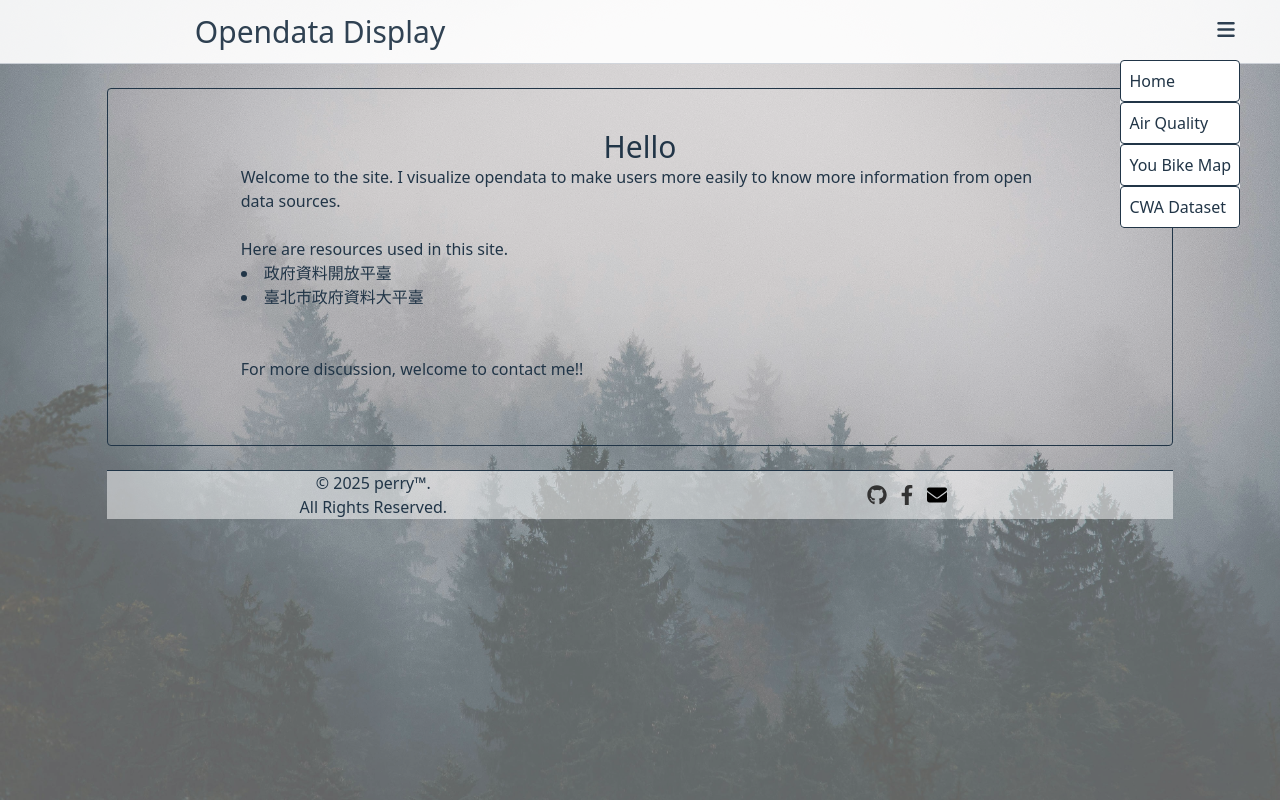
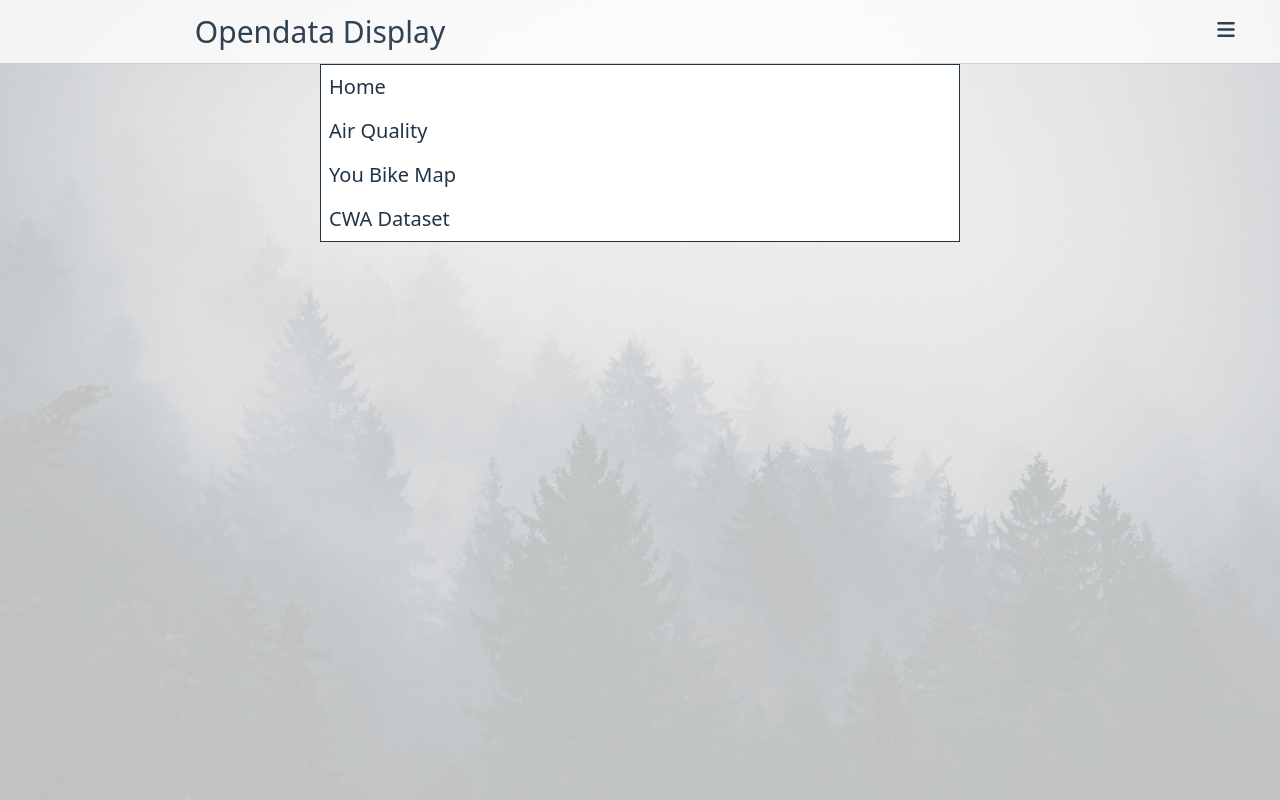
Before and after one commit to voldemort92205/vue_practice, a Vue app in the folder practice8_opendataDemo/: page / in a window 1280 px wide. Both pictures are taken after a click on the button 1226 px from the left and 30 px from the top of the page. Shown: the top 800 px of the page. Built offline with nearby package versions, Linux system fonts and the light colour scheme.

Commit message:
[UPDATE] practice8: change the router button style
    - show: cover the web screen
    - hide: not cover the web screen

```diff
--- a/practice8_opendataDemo/src/components/HeaderWithRouter.vue
+++ b/practice8_opendataDemo/src/components/HeaderWithRouter.vue
@@ -21,7 +21,7 @@ const menuBarChange = () => {
     <div class="sticky top-0 z-10">
     <header class="w-full bg-white dark:bg-zinc-800
                     border-b border-gray-300
-                     opacity-90 grid grid-cols-2 z-10
+                    opacity-90 grid grid-cols-2 z-10
                     h-16">
         <div class="text-2xl my-auto px-5 md:text-3xl">
             <!-- hardcoe the homepage link here -->
@@ -38,17 +38,20 @@ const menuBarChange = () => {
             </button>
         </div>
     </header>
-
     <div v-if="showMenu"
-        class="my-auto bg-white absolute top-15 right-10 z-15 rounded">
+        class="sticky top-0 h-screen bg-white/60 dark:bg-zinc-800/60"
+        @click="menuBarChange">
+        <div class="w-2/4 mx-auto flex flex-col justify-center border bg-white dark:bg-zinc-800"
+            @click="menuBarChange">
         <RouterLink v-for="item in props.routerInfo"
                     :to="item.linkUrl" :key="item.name"
-                    class="flex flex-row px-2 py-2 hover:bg-slate-200
-                            rounded border-1 w-full hover:dark:bg-slate-600"
+                    class="flex flex-row px-2 py-2 text-xl hover:bg-slate-200
+                            rounded hover:dark:bg-slate-600"
                     @click="menuBarChange"
         >
             {{ item.name }}
         </RouterLink>
+        </div>
     </div>
 
     </div>
```
